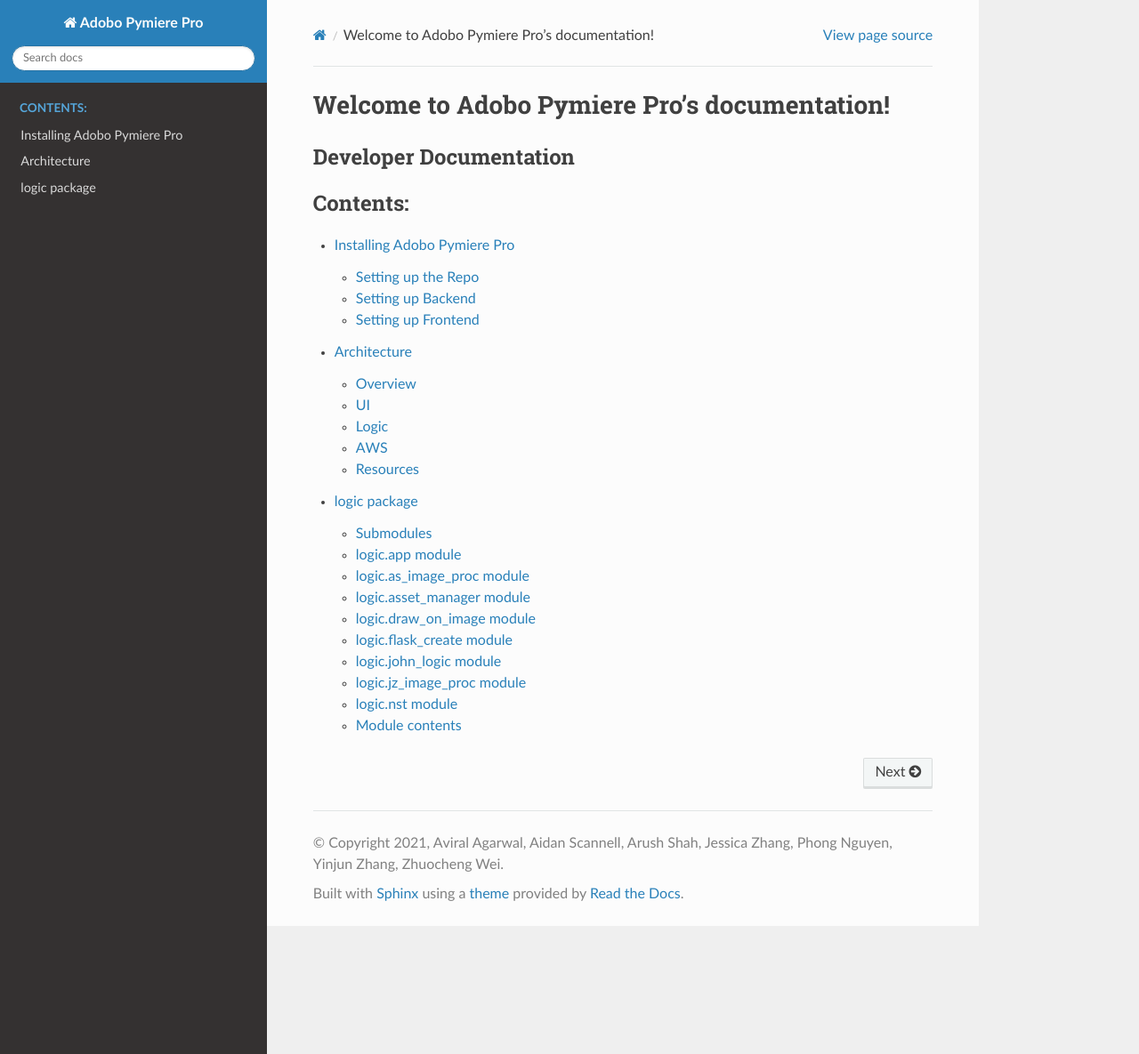
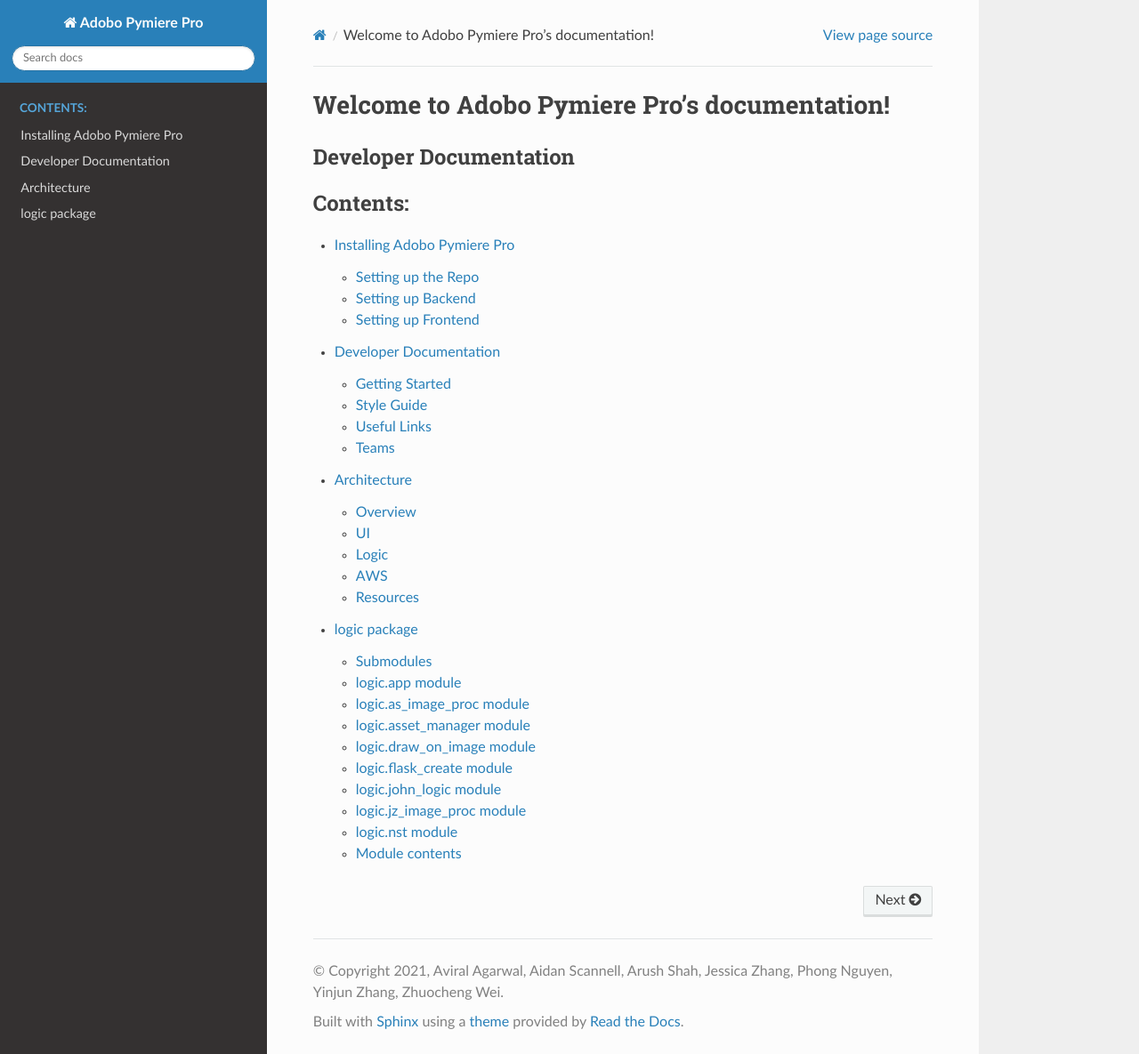
Before and after one commit to superav/adobo-pymiere-pro, a Sphinx documentation site: the page built from docs/source/index.rst, in a window 1280 px wide and 1185 px high. Shown: the whole window at 89% size. Built offline with Sphinx 7.4.7 and the Read the Docs theme 2.0.0, drawn with Linux system fonts in a browser that asks for light colours; part of the change alters nothing that is shown.

Commit message:
Added developer docs overview to docs

````diff
--- /dev/null
+++ b/docs/source/devdocs.md
@@ -0,0 +1,62 @@
+# Developer Documentation
+
+## Getting Started
+
+Check out [Architecture](/Developer Documentation/Architecture) and the [style guide](#style-guide) for how to add features.
+
+See [Useful Links](#useful-links) for quick links to more documents about sprint and product backlogs.
+
+## Style Guide
+
+### Python
+
+- Indentation - **4 spaces**, no tabs
+- Must follow [PEP8](https://pep8.org/)
+- Type hints are required
+- Use [docstrings](https://www.python.org/dev/peps/pep-0257) to label classes and methods (this just makes code easier to read)
+  - Example:
+
+```python
+def update_game(request: dict) -> dict:
+    """
+        Args:
+            request: dictionary describing the "move" to be made in the game
+
+        Returns:
+            reply: dictionary describing the game's new state.
+    """"
+```
+
+### React/JavaScript
+
+- Use semicolons
+- Indentation - **2 spaces**, no tabs
+
+### CSS
+
+- Indentation - **2 spaces**, no tabs
+
+## Useful Links
+
+- [Sprint 1 Planning](https://docs.google.com/document/d/1P07zavGMqTPCiqGF2OF3D2gBqslt_bnp2AIl3g_MXNg/edit?usp=sharing)
+- [Sprint 1 Backlog](https://docs.google.com/spreadsheets/d/1AZSluWLcC_vbxHlxw8vF818qNlPNkdO_HmxYUeLmf6o/edit#gid=0)
+- [Product Backlog](https://docs.google.com/spreadsheets/d/1unLgkR4rvNnqmJrZjnZdQsl4nE7awgJnOwqOPmWbu08/edit#gid=0)
+- [Figma UI Mockup](https://www.figma.com/file/bmx8HOgE1KYulGbAN5Yn50/Adobe-Pymiere?node-id=0%3A1)
+
+## Teams
+
+### UI
+
+- Avi
+- Eric
+- Arush
+- Phong
+- John
+- Jessica
+
+### Logic
+
+- Avi
+- Jessica
+- John
+- Aidan
--- a/docs/source/index.rst
+++ b/docs/source/index.rst
@@ -14,5 +14,6 @@ Developer Documentation
    :caption: Contents:
 
    install
+   devdocs
    architecture
    logic
````
